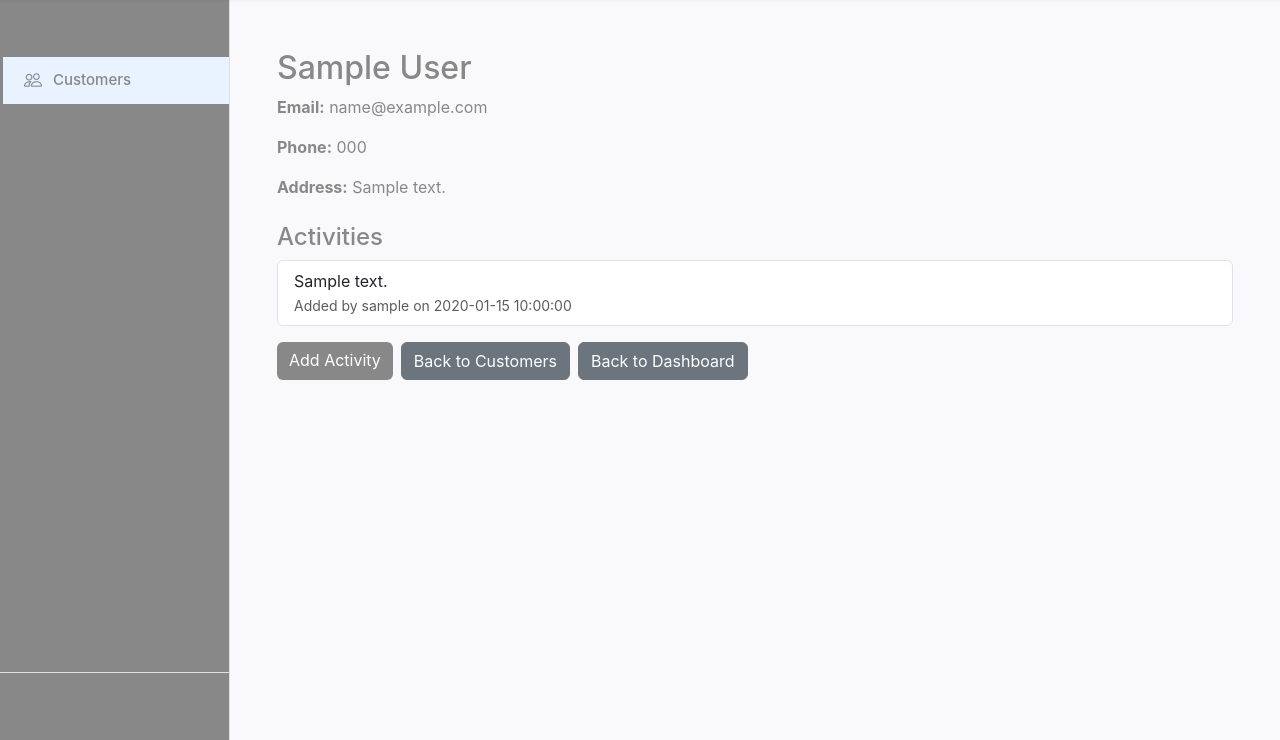
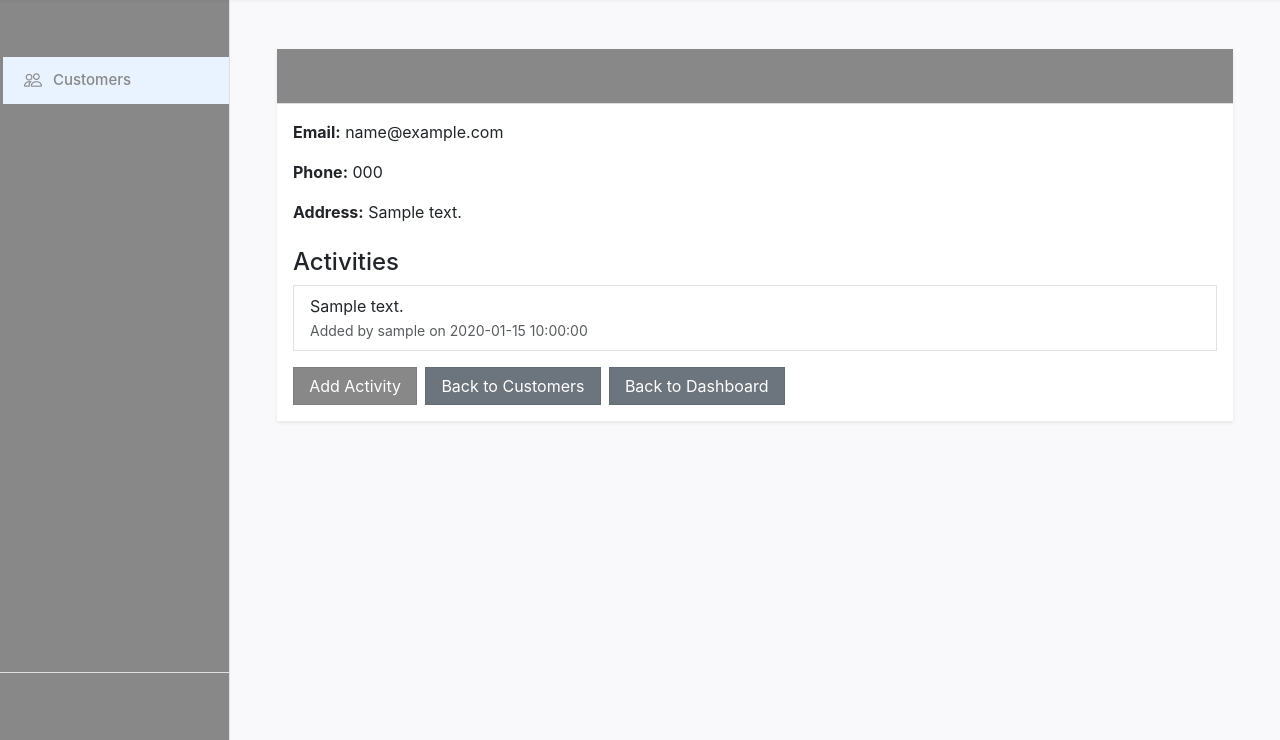
Before and after one commit to RobertMochnacky/kartoteka, a Flask app: page /customer/1 in a window 1280 px wide. Shown: the part 60-800 px from the top of the page. Run offline with Flask 3, Linux system fonts and the light colour scheme; a user stored in the database is signed in; tables that the repository leaves empty hold one stand-in row (values such as "Sample post").

Commit message:
Update view_customer.html

```diff
--- a/app/templates/view_customer.html
+++ b/app/templates/view_customer.html
@@ -3,32 +3,47 @@
 
 {% block content %}
 <div class="container mt-4">
-  <h2>{{ customer.name }}</h2>
-  <p><strong>Email:</strong> {{ customer.email }}</p>
-  <p><strong>Phone:</strong> {{ customer.phone }}</p>
-  <p><strong>Address:</strong> {{ customer.address }}</p>
 
-  <h4 class="mt-4">Activities</h4>
+  <!-- Customer Card -->
+  <div class="card rounded-0 border-0 shadow-sm">
+    <div class="card-header rounded-0"
+         style="background-color: var(--sidebar-bg-light); color: var(--text-dark);">
+      <h2 class="mb-0">{{ customer.name }}</h2>
+    </div>
+
+    <div class="card-body rounded-0">
+      <p><strong>{{ _("Email") }}:</strong> {{ customer.email }}</p>
+      <p><strong>{{ _("Phone") }}:</strong> {{ customer.phone }}</p>
+      <p><strong>{{ _("Address") }}:</strong> {{ customer.address }}</p>
+
+      <h4 class="mt-4">{{ _("Activities") }}</h4>
       {% if customer.activities %}
-    <ul class="list-group">
+        <ul class="list-group rounded-0">
           {% for act in customer.activities %}
-        <li class="list-group-item">
+            <li class="list-group-item rounded-0">
               {{ act.text }}<br>
               <small class="text-muted">
-            Added by {{ act.creator.username }}
-            on {{ act.timestamp.strftime('%Y-%m-%d %H:%M:%S') }}
+                {{ _("Added by") }} {{ act.creator.username }}
+                {{ _("on") }} {{ act.timestamp.strftime('%Y-%m-%d %H:%M:%S') }}
               </small>
             </li>
           {% endfor %}
         </ul>
       {% else %}
-    <p>No activities yet.</p>
+        <p>{{ _("No activities yet.") }}</p>
       {% endif %}
 
-  <div class="mt-3 d-flex gap-2">
-    <a href="{{ url_for('main.add_activity', customer_id=customer.id) }}" class="btn btn-primary">Add Activity</a>
-    <a href="{{ url_for('main.customers') }}" class="btn btn-secondary">Back to Customers</a>
-    <a href="{{ url_for('main.dashboard') }}" class="btn btn-secondary">Back to Dashboard</a>
+      <!-- Buttons -->
+      <div class="mt-3 d-flex flex-wrap gap-2">
+        <a href="{{ url_for('main.add_activity', customer_id=customer.id) }}"
+           class="btn btn-primary rounded-0">{{ _("Add Activity") }}</a>
+        <a href="{{ url_for('main.customers') }}"
+           class="btn btn-secondary rounded-0">{{ _("Back to Customers") }}</a>
+        <a href="{{ url_for('main.dashboard') }}"
+           class="btn btn-secondary rounded-0">{{ _("Back to Dashboard") }}</a>
       </div>
     </div>
+  </div>
+
+</div>
 {% endblock %}
```
Lines whose indentation alone changed are shown as unchanged.
